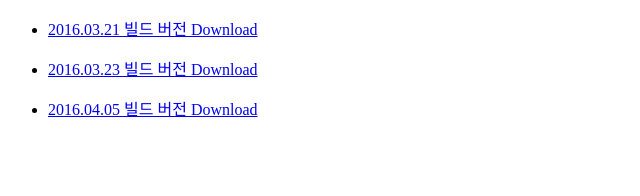
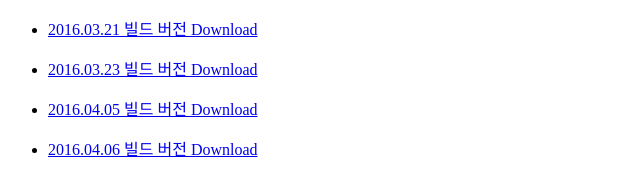
Before and after one commit to saraminmobile/saraminmobile.github.com, a plain HTML site: page SaraminApp/SaraminApp.html in a window 1280 px wide. Shown: the whole page, without its empty margins (0-640 px from the left). Drawn offline with Linux system fonts and the light colour scheme.

Commit message:
Update SaraminApp.html

```diff
--- a/SaraminApp/SaraminApp.html
+++ b/SaraminApp/SaraminApp.html
@@ -9,5 +9,8 @@
     <ul>
         <li><a href="itms-services://?action=download-manifest&url=https://raw.githubusercontent.com/saraminmobile/saraminmobile.github.com/master/SaraminApp/SaraminApp2_JB_2016.04.05.plist">2016.04.05 빌드 버전 Download</a></li>
     </ul>
+    <ul>
+        <li><a href="itms-services://?action=download-manifest&url=https://raw.githubusercontent.com/saraminmobile/saraminmobile.github.com/master/SaraminApp/SaraminApp2_JB_2016.04.06.plist">2016.04.06 빌드 버전 Download</a></li>
+    </ul>
 
 </html>
```
